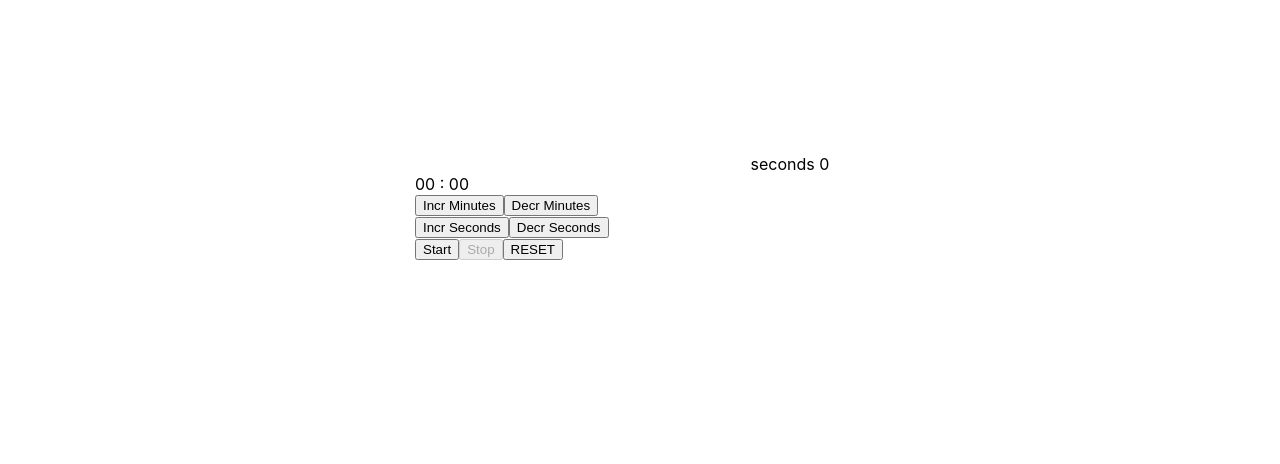
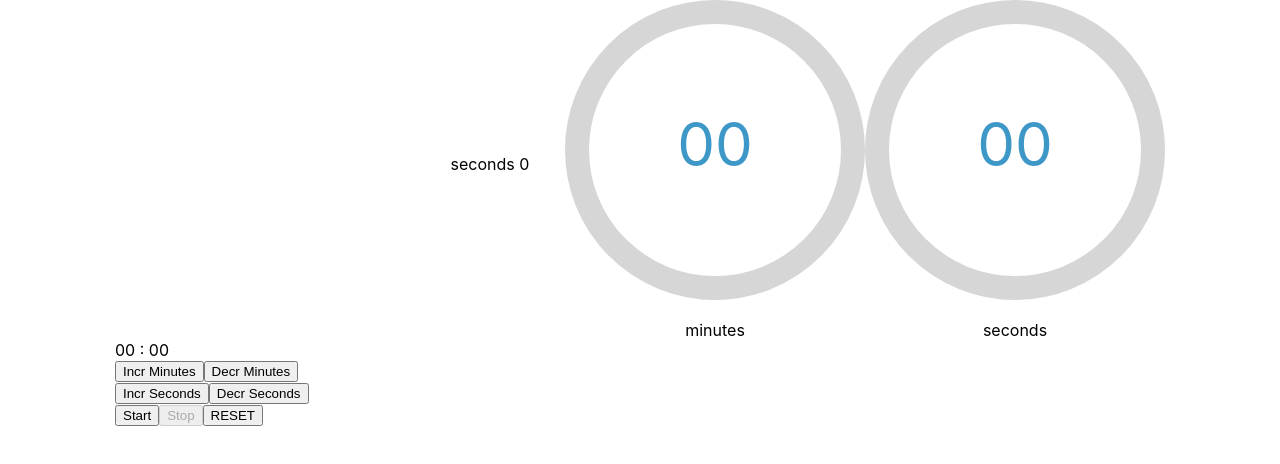
Before and after one commit to SergiiOz/react-timer, a React (Create React App) app: page / in a window 1280 px wide. Shown: the top 464 px of the page. Built offline with nearby package versions, Linux system fonts and the light colour scheme.

Commit message:
added library react-circular-progressbar and component CircularBar

```diff
--- a/package.json
+++ b/package.json
@@ -8,6 +8,7 @@
     "@testing-library/user-event": "^12.1.10",
     "d3": "^6.7.0",
     "react": "^17.0.2",
+    "react-circular-progressbar": "^2.0.4",
     "react-dom": "^17.0.2",
     "react-redux": "^7.2.3",
     "react-scripts": "4.0.3",
--- /dev/null
+++ b/src/components/CircularBar.js
@@ -0,0 +1,25 @@
+import React from 'react';
+import { CircularProgressbar } from 'react-circular-progressbar';
+import 'react-circular-progressbar/dist/styles.css';
+
+const CircularBar = (props) => {
+  const onFormatTime = (time) => {
+    return time < 10 ? `0${time}` : `${time}`;
+  };
+
+  return (
+    <div>
+      <CircularProgressbar
+        value={props.value}
+        maxValue={60}
+        text={onFormatTime(props.value)}
+      />
+
+      <div style={{ textAlign: 'center', marginTop: '20px' }}>
+        {props.nameValue}
+      </div>
+    </div>
+  );
+};
+
+export default CircularBar;
--- a/src/components/Timer.js
+++ b/src/components/Timer.js
@@ -11,6 +11,7 @@ import {
 } from '../actions/actionCreators';
 import ChartRadial from './ChartRadial';
 import ChartRadial2 from './ChartRadial2';
+import CircularBar from './CircularBar';
 
 const Timer = (props) => {
   //set function setInterval
@@ -72,6 +73,8 @@ const Timer = (props) => {
         />
 
         <ChartRadial2 sizeCircle={getSeconds} />
+        <CircularBar value={getMinutes} nameValue="minutes" />
+        <CircularBar value={getSeconds} nameValue="seconds" />
       </div>
       <div>
         {/* display time */}
```
Also changed, not shown: 1 other file (tests, documents, lock files or other folders).
